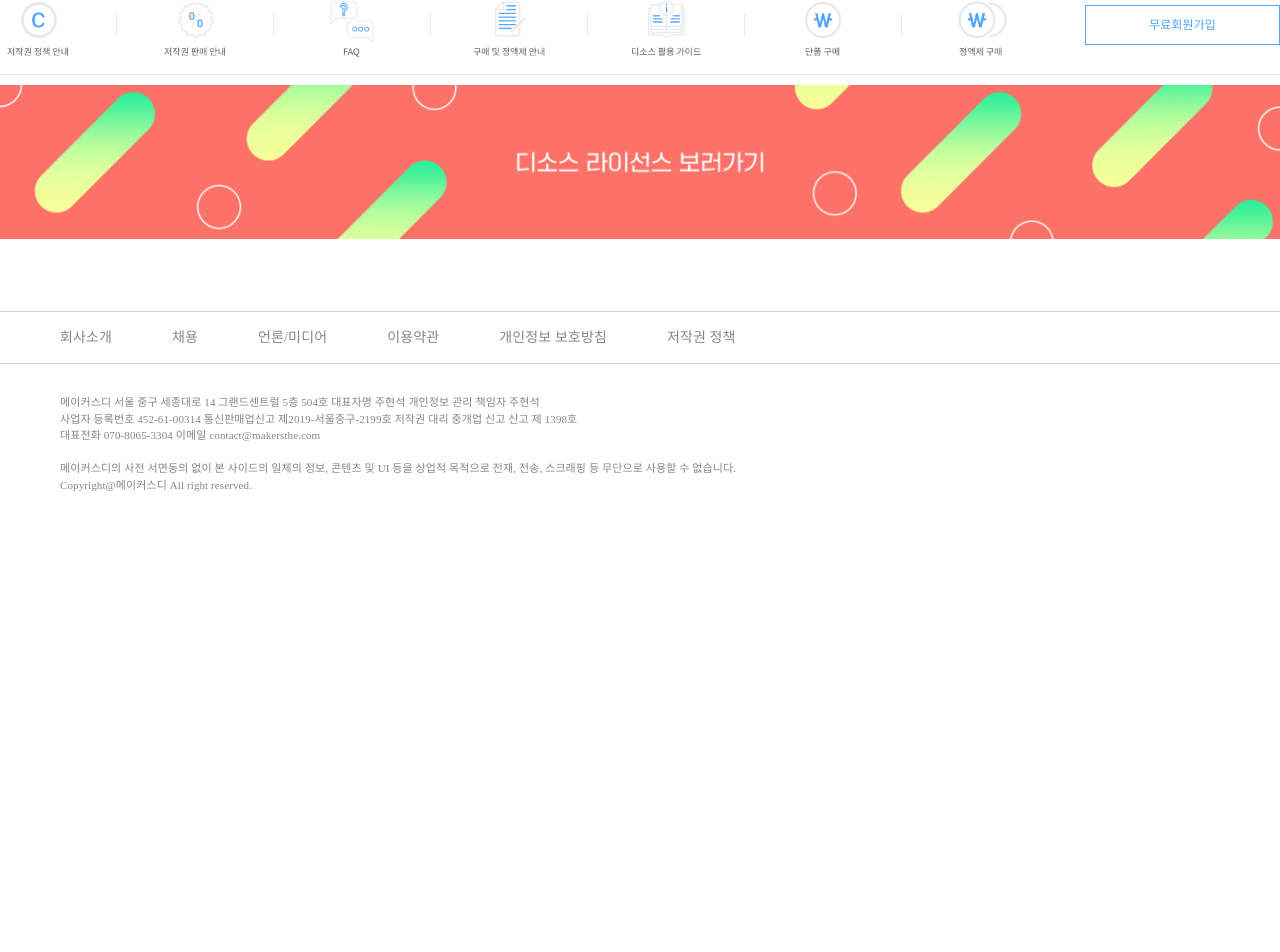
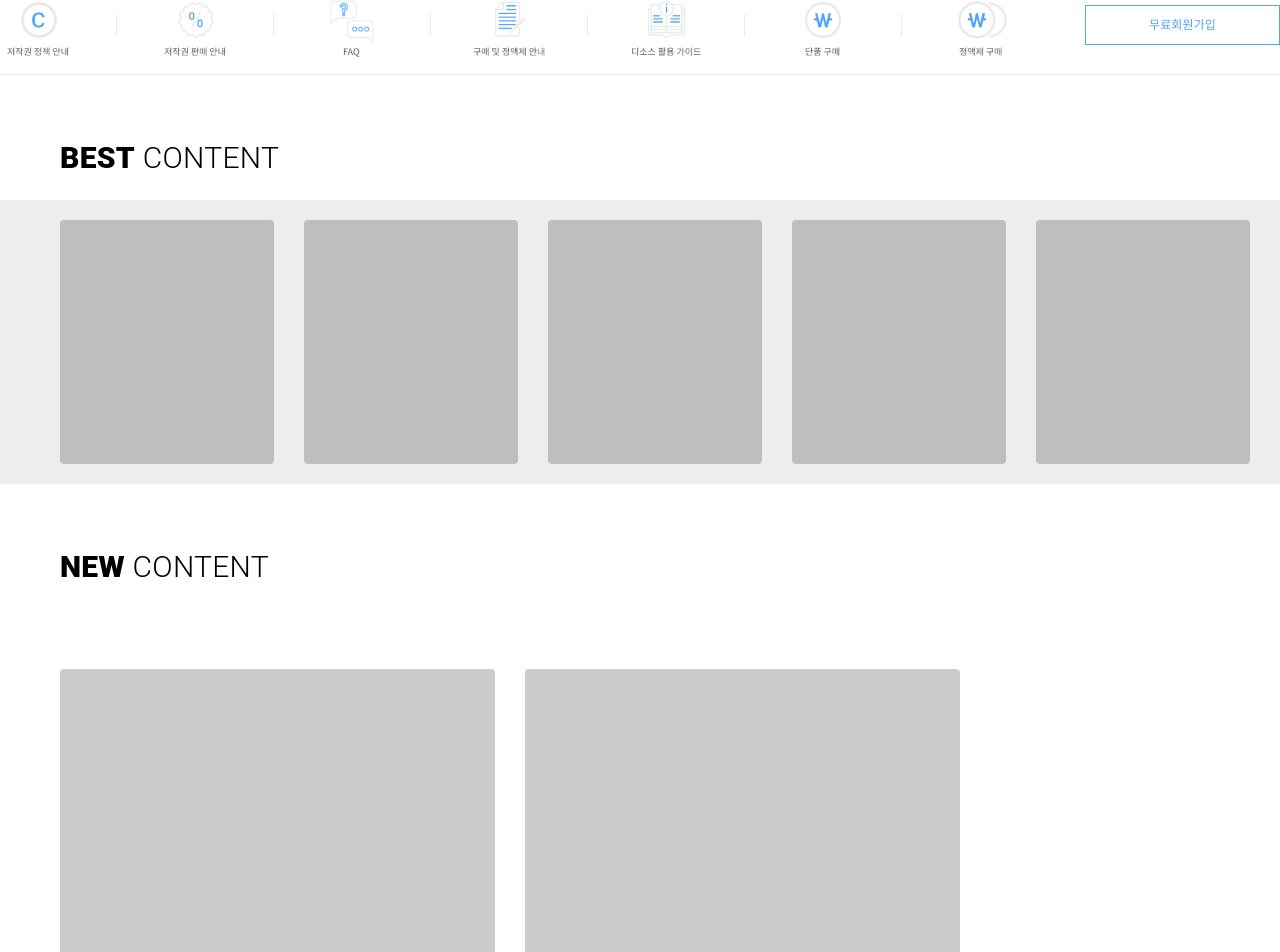
Before and after one commit to DGUHJH/thesource-next, a Next.js app: page / in a window 1280 px wide. Shown: the part 682-1634 px from the top of the page. Before the commit the page ends 1213 px from the top, so only its background shows below. Built offline with nearby package versions, Linux system fonts and the light colour scheme; a web font is replaced by a local one.

Commit message:
Update : Main Page Layout

```diff
--- a/src/components/Footer/index.tsx
+++ b/src/components/Footer/index.tsx
@@ -33,7 +33,9 @@ export const Footer = () => {
     <Styled.Root>
       <Styled.MenuContainer>
         {MenuList.map((value, index) => (
-          <Styled.MenuTypo>{value.label}</Styled.MenuTypo>
+          <Styled.MenuTypo key={`footer_menu_typo_${index}`}>
+            {value.label}
+          </Styled.MenuTypo>
         ))}
       </Styled.MenuContainer>
       <Styled.InfoContainer>
--- a/src/components/Header/index.tsx
+++ b/src/components/Header/index.tsx
@@ -56,7 +56,7 @@ export const Header = () => {
             <Image src={headerLogo} />
           </Styled.LogoImageWrapper>
           {contentMenu.map((value, index) => (
-            <Styled.LeftMenuTypo key={`left_menu_typo_${index}`}>
+            <Styled.LeftMenuTypo key={`header_left_menu_typo_${index}`}>
               {value.label}
             </Styled.LeftMenuTypo>
           ))}
@@ -65,7 +65,7 @@ export const Header = () => {
           {userMenu.map((value, index) => (
             <>
               {index != 0 && <Styled.RightMenuDivBar />}
-              <Styled.RightMenuTypo key={`right_menu_typo_${index}`}>
+              <Styled.RightMenuTypo key={`header_right_menu_typo_${index}`}>
                 {value.label}
               </Styled.RightMenuTypo>
             </>
--- a/src/pages/index.tsx
+++ b/src/pages/index.tsx
@@ -70,11 +70,45 @@ const Pc = () => {
           </Styled.IconMenuRightContainer>
         </Styled.IconMenuContainer>
       </Styled.IconMenuBody>
-      <Styled.LicenseContainer>
-        <Styled.LicenseImgWrapper>
-          <Image src={mainBannerLicense} layout="responsive" />
-        </Styled.LicenseImgWrapper>
-      </Styled.LicenseContainer>
+      <Styled.BestContentContainer>
+        <Styled.BestContentTitleWrapper>
+          <Styled.BestContentTitleTypo>
+            <Styled.BestContentTitleTypoBold>
+              BEST
+            </Styled.BestContentTitleTypoBold>{' '}
+            <Styled.BestContentTitleTypoLight>
+              CONTENT
+            </Styled.BestContentTitleTypoLight>
+          </Styled.BestContentTitleTypo>
+        </Styled.BestContentTitleWrapper>
+        <Styled.BestContentListContainer>
+          <Styled.BestContentListSample />
+          <Styled.BestContentListSample />
+          <Styled.BestContentListSample />
+          <Styled.BestContentListSample />
+          <Styled.BestContentListSample />
+        </Styled.BestContentListContainer>
+      </Styled.BestContentContainer>
+      <Styled.NewContentContainer>
+        <Styled.NewContentTitleWrapper>
+          <Styled.NewContentTitleTypo>
+            <Styled.NewContentTitleTypoBold>NEW</Styled.NewContentTitleTypoBold>{' '}
+            <Styled.NewContentTitleTypoLight>
+              CONTENT
+            </Styled.NewContentTitleTypoLight>
+          </Styled.NewContentTitleTypo>
+        </Styled.NewContentTitleWrapper>
+        <Styled.NewContentListContainer>
+          <Styled.NewContentListSample />
+          <Styled.NewContentListSample />
+          <Styled.NewContentListSample />
+        </Styled.NewContentListContainer>
+        <Styled.LicenseContainer>
+          <Styled.LicenseImgWrapper>
+            <Image src={mainBannerLicense} layout="responsive" />
+          </Styled.LicenseImgWrapper>
+        </Styled.LicenseContainer>
+      </Styled.NewContentContainer>
       <Footer />
     </Styled.Body>
   );
--- a/src/styles/styled.ts
+++ b/src/styles/styled.ts
@@ -91,3 +91,100 @@ export const LicenseImgWrapper = styled(Box)`
   height: 100%;
   cursor: pointer;
 `;
+
+export const BestContentContainer = styled(Box)`
+  width: 100%;
+  display: flex;
+  flex-direction: column;
+  margin-top: 60px;
+`;
+
+export const BestContentTitleWrapper = styled(Box)`
+  padding-left: 60px;
+  box-sizing: border-box;
+`;
+
+export const BestContentTitleTypo = styled(Typography)`
+  &&& {
+    font-family: Roboto;
+    font-size: 30px;
+    color: black;
+  }
+`;
+
+export const BestContentTitleTypoBold = styled.span`
+  font-weight: 800;
+`;
+
+export const BestContentTitleTypoLight = styled.span`
+  font-weight: 300;
+`;
+
+export const BestContentListContainer = styled(Box)`
+  &&& {
+    width: 100%;
+    background: #ededed;
+    display: flex;
+    flex-wrap: nowrap;
+    padding: 20px 0;
+    padding-left: 60px;
+    box-sizing: border-box;
+    margin-top: 20px;
+    overflow-x: scroll;
+  }
+`;
+
+export const BestContentListSample = styled(Box)`
+  &&& {
+    width: 277px;
+    height: 244px;
+    border-radius: 4px;
+    background: #0003;
+    margin-right: 30px;
+    box-sizing: initial;
+  }
+`;
+
+export const NewContentContainer = styled(Box)`
+  width: 100%;
+  display: flex;
+  flex-direction: column;
+  padding: 60px;
+  box-sizing: border-box;
+`;
+
+export const NewContentTitleWrapper = styled(Box)``;
+
+export const NewContentTitleTypo = styled(Typography)`
+  &&& {
+    font-family: Roboto;
+    font-size: 30px;
+    color: black;
+  }
+`;
+
+export const NewContentTitleTypoBold = styled.span`
+  font-weight: 800;
+`;
+
+export const NewContentTitleTypoLight = styled.span`
+  font-weight: 300;
+`;
+
+export const NewContentListContainer = styled(Box)`
+  width: 100%;
+  display: flex;
+  flex-wrap: wrap;
+  margin: 80px 0;
+`;
+
+export const NewContentListSample = styled(Box)`
+  &&& {
+    width: 435px;
+    height: 425px;
+    border-radius: 4px;
+    background: #0003;
+    margin-right: 30px;
+    box-sizing: initial;
+  }
+`;
```
